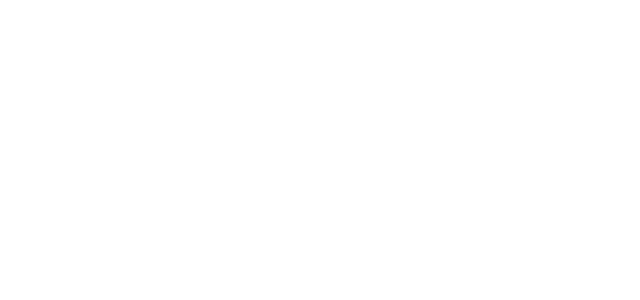
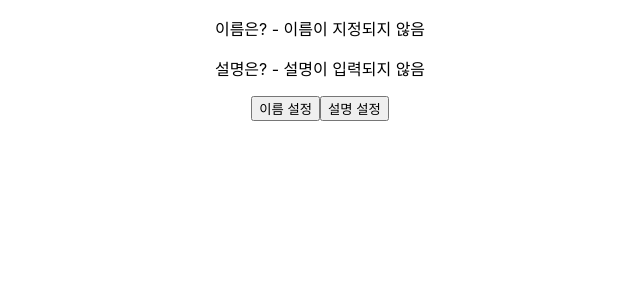
Before and after one commit to compy-ryu/i-love-redux, a React (Create React App) app: page / in a window 1280 px wide. Shown: the top 300 px of the page, without its empty margins (320-960 px from the left). Built offline with nearby package versions, Linux system fonts and the light colour scheme.

Commit message:
feat: 리덕스 상태 조작을 위한 메인 작성

```diff
--- a/src/App.js
+++ b/src/App.js
@@ -1,7 +1,41 @@
+import { useDispatch, useSelector } from "react-redux";
+import { commonActions } from "store/common";
 import "./App.css";
 
 function App() {
-  return <div className="App"></div>;
+  const state = useSelector((state) => state.common);
+  const dispatch = useDispatch();
+
+  const onClickSetName = () => {
+    const name = prompt("설정할 이름은 무엇?");
+
+    if (!name) return;
+    dispatch(commonActions.updateName({ name }));
+  };
+
+  const onClickSetDescription = () => {
+    const description = prompt("설정할 설명은 무엇?");
+
+    if (!description) return;
+    dispatch(commonActions.updateDescription({ description }));
+  };
+
+  return (
+    <div className="App">
+      <p>이름은? - {state.name}</p>
+      <p>설명은? - {state.description}</p>
+
+      <div>
+        <button type="button" onClick={onClickSetName}>
+          이름 설정
+        </button>
+
+        <button type="button" onClick={onClickSetDescription}>
+          설명 설정
+        </button>
+      </div>
+    </div>
+  );
 }
 
 export default App;
```
